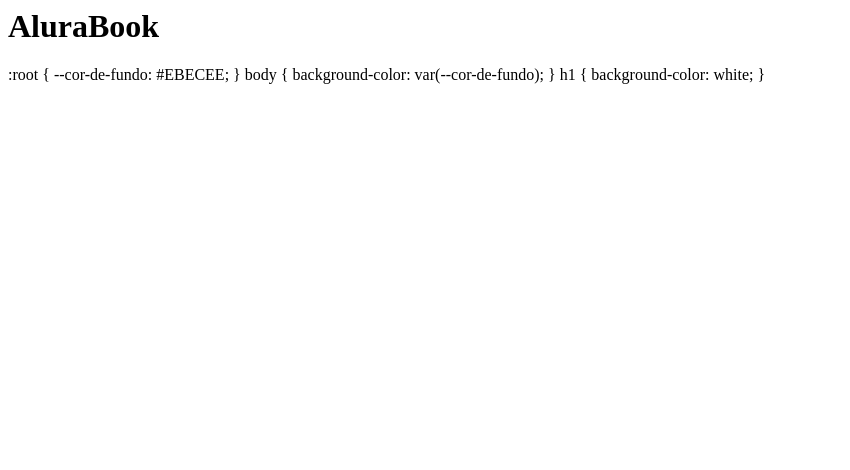
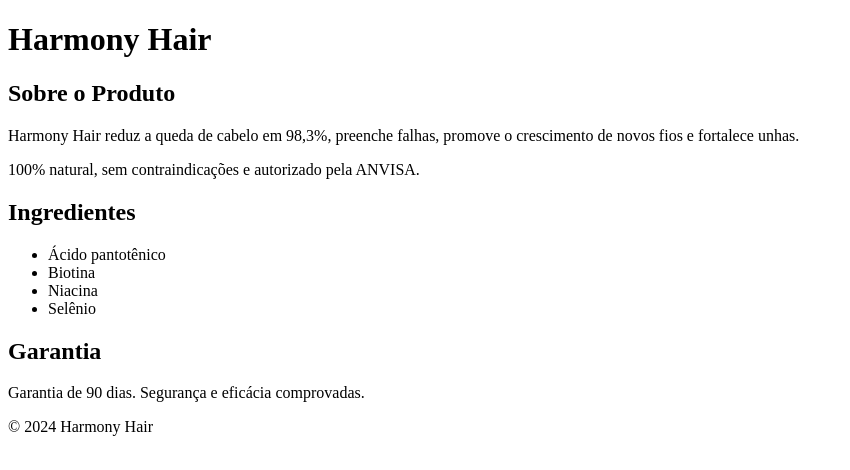
Before and after one commit to kenan705/nyvek-story, a plain HTML site: page index.html in a window 1280 px wide. Shown: the whole page, without its empty margins (0-850 px from the left). Drawn offline with Linux system fonts and the light colour scheme.

Commit message:
Atualizar o index.html

```diff
--- a/index.html
+++ b/index.html
@@ -1,24 +1,35 @@
-<!DOCTYPE **html**>
-<html>
+<!DOCTYPE html>
+<html lang="pt-BR">
 <head>
     <meta charset="UTF-8">
     <meta name="viewport" content="width=device-width, initial-scale=1.0">
-        <title>AluraBooks</title>
-        <link rel=”stylesheet” href=”styles.css”>
+    <title>Harmony Hair Oficial</title>
+    <link rel="stylesheet" href="style.css">
 </head>
 <body>
-
+    <header>
+        <h1>Harmony Hair</h1>
+    </header>
+    <section>
+        <h2>Sobre o Produto</h2>
+        <p>Harmony Hair reduz a queda de cabelo em 98,3%, preenche falhas, promove o crescimento de novos fios e fortalece unhas.</p>
+        <p>100% natural, sem contraindicações e autorizado pela ANVISA.</p>
+    </section>
+    <section>
+        <h2>Ingredientes</h2>
+        <ul>
+            <li>Ácido pantotênico</li>
+            <li>Biotina</li>
+            <li>Niacina</li>
+            <li>Selênio</li>
+        </ul>
+    </section>
+    <section>
+        <h2>Garantia</h2>
+        <p>Garantia de 90 dias. Segurança e eficácia comprovadas.</p>
+    </section>
+    <footer>
+        <p>© 2024 Harmony Hair</p>
+    </footer>
 </body>
 </html>
-<body>
-    <h1>AluraBook</h1>
-</body>
-:root {
-    --cor-de-fundo: #EBECEE;
-}
-body {
-    background-color: var(--cor-de-fundo);
-}
-h1 {
-    background-color: white;
-}
```
Lines whose indentation alone changed are shown as unchanged.
